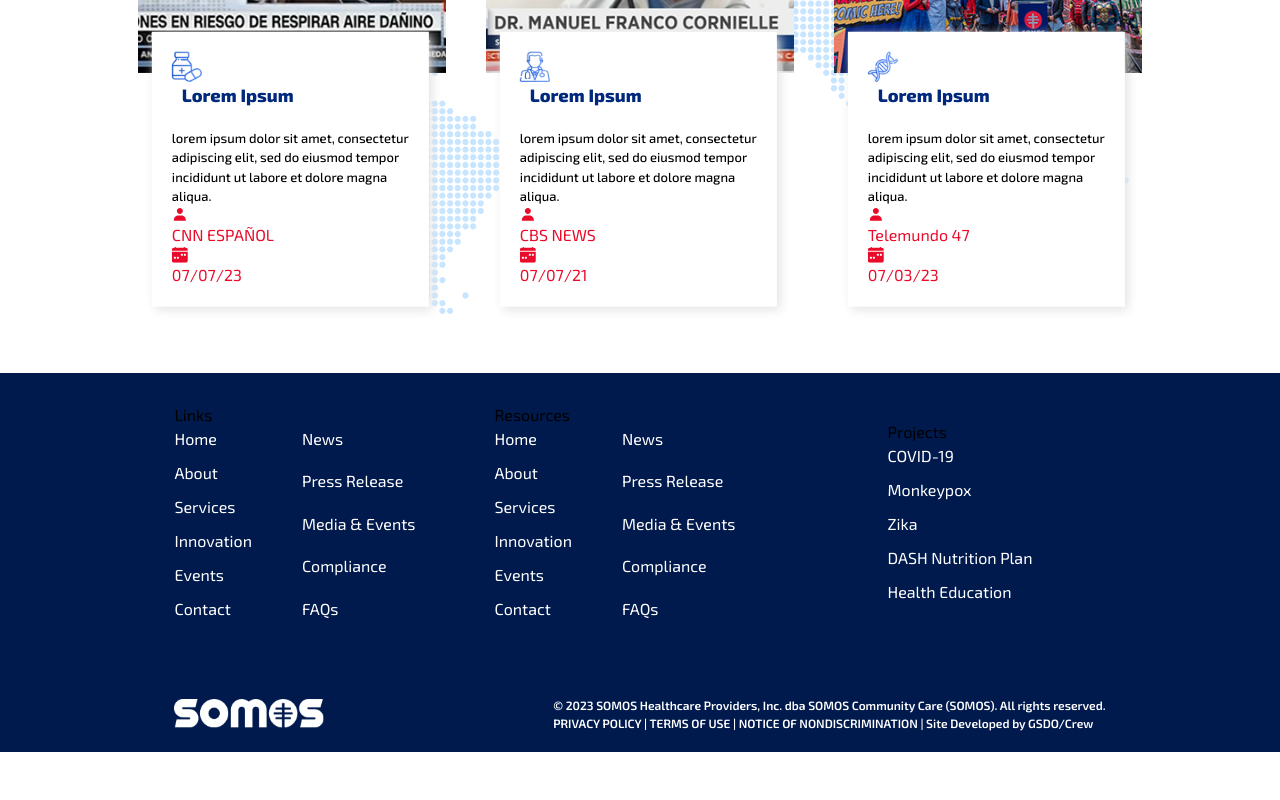
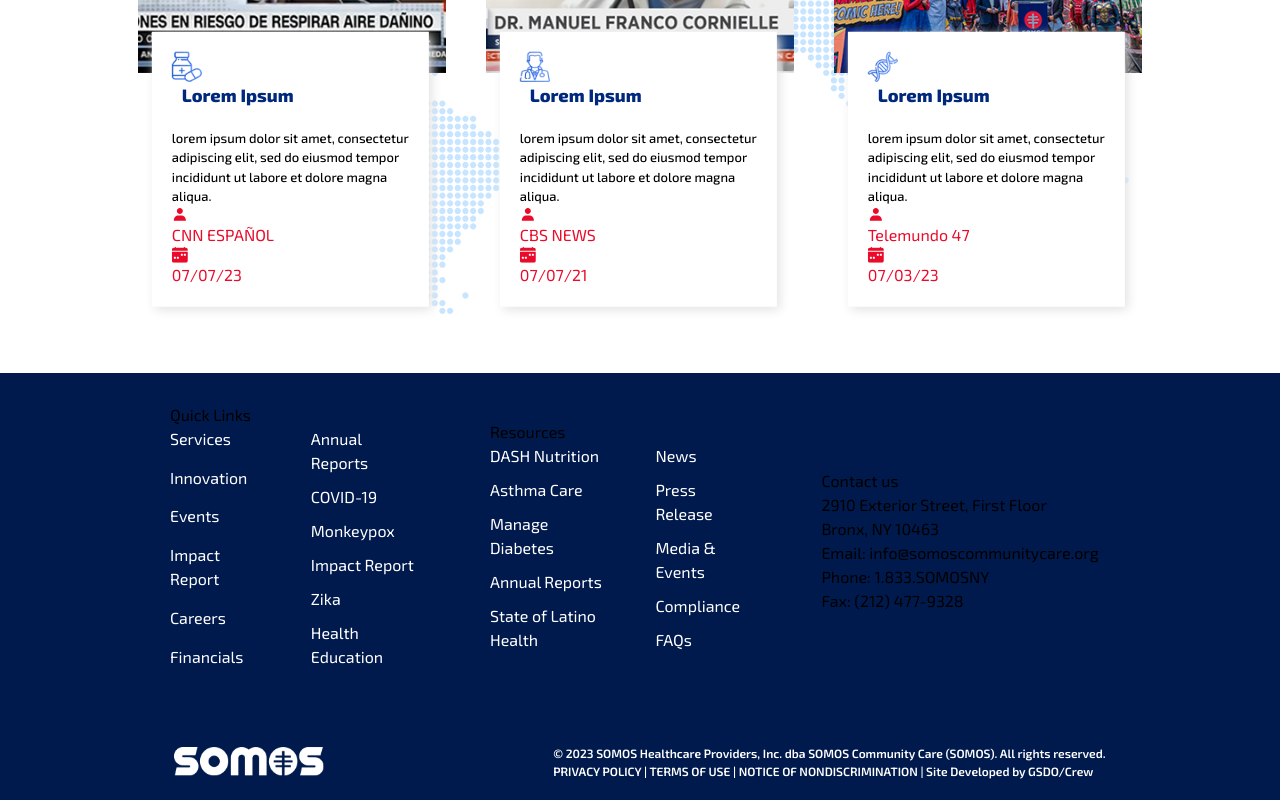
Before and after one commit to RochaMoran/RochaMoran-somos-website, a Next.js app: page /home in a window 1280 px wide. Shown: the part 3232-4032 px from the top of the page. Before the commit the page ends 3984 px from the top, so only its background shows below. Built offline with nearby package versions, Linux system fonts and the light colour scheme.

Commit message:
REFACTOR. text

```diff
--- a/src/app/components/Footer/index.tsx
+++ b/src/app/components/Footer/index.tsx
@@ -6,22 +6,23 @@
         <div className="section section-footer">
             <div className="container-footer">
                 <div className="footer-column footer-border">
-                    <h5 className="font-bold text-[1.5rem] text-white mb-4">Links</h5>
+                    <h5 className="font-bold text-[1.5rem] text-white mb-4">Quick Links</h5>
                     <div className="footer-double__items">
                         <div className="footer-items">
-                            <a href="#">Home</a>
-                            <a href="#">About</a>
-                            <a href="#">Services</a>
-                            <a href="#">Innovation</a>
-                            <a href="#">Events</a>
-                            <a href="#">Contact</a>
+                            <a href="/services">Services</a>
+                            <a href="/services">Innovation</a>
+                            <a href="/services">Events</a>
+                            <a href="/services">Impact Report</a>
+                            <a href="/services">Careers</a>
+                            <a href="/services">Financials</a>
                         </div>
                         <div className="footer-items">
-                            <a href="#">News</a>
-                            <a href="#">Press Release</a>
-                            <a href="#">Media & Events</a>
-                            <a href="#">Compliance</a>
-                            <a href="#">FAQs</a>
+                            <a href="/services">Annual Reports</a>
+                            <a href="/services">COVID-19</a>
+                            <a href="/services">Monkeypox</a>
+                            <a href="/services">Impact Report</a>
+                            <a href="/services">Zika</a>
+                            <a href="/services">Health Education</a>
                         </div>
                     </div>
                 </div>
@@ -29,30 +30,28 @@
                     <h5 className="font-bold text-[1.5rem] text-white mb-4">Resources</h5>
                     <div className="footer-double__items">
                         <div className="footer-items">
-                            <a href="#">Home</a>
-                            <a href="#">About</a>
-                            <a href="#">Services</a>
-                            <a href="#">Innovation</a>
-                            <a href="#">Events</a>
-                            <a href="#">Contact</a>
+                            <a href="/services">DASH Nutrition</a>
+                            <a href="/services">Asthma Care</a>
+                            <a href="/services">Manage Diabetes</a>
+                            <a href="/services">Annual Reports</a>
+                            <a href="/services">State of Latino Health</a>
                         </div>
                         <div className="footer-items">
-                            <a href="#">News</a>
-                            <a href="#">Press Release</a>
-                            <a href="#">Media & Events</a>
-                            <a href="#">Compliance</a>
-                            <a href="#">FAQs</a>
+                            <a href="/services">News</a>
+                            <a href="/services">Press Release</a>
+                            <a href="/services">Media & Events</a>
+                            <a href="/services">Compliance</a>
+                            <a href="/services">FAQs</a>
                         </div>
                     </div>
                 </div>
                 <div className="footer-column">
-                    <h5 className="font-bold text-[1.5rem] text-white mb-4">Projects</h5>
-                    <div className="footer-items">
-                        <a href="#">COVID-19</a>
-                        <a href="#">Monkeypox</a>
-                        <a href="#">Zika</a>
-                        <a href="#">DASH Nutrition Plan</a>
-                        <a href="#">Health Education</a>
+                    <h5 className="font-bold text-[1.5rem] text-white mb-4">Contact us</h5>
+                    <div className="footer-items text-white">
+                        <p>2910 Exterior Street, First Floor <br /> Bronx, NY 10463</p>
+                        <p><span className="font-bold">Email: </span>info@somoscommunitycare.org</p>
+                        <p><span className="font-bold">Phone: </span>1.833.SOMOSNY</p>
+                        <p><span className="font-bold">Fax: </span>(212) 477-9328</p>
                     </div>
 
                 </div>
@@ -62,7 +61,7 @@
             <Image width={100} height={100} className="footer-logo" src="/images/somos-white-logo.webp" alt="somos-logo" />
             <p className="footer-copyrigth">
                 © 2023 SOMOS Healthcare Providers, Inc. dba SOMOS Community Care (SOMOS). All rights reserved. <br />
-                <a href="#" className="underline">PRIVACY POLICY | TERMS OF USE | NOTICE OF NONDISCRIMINATION</a> | Site Developed by <a href="#" className="underline">GSDO/Crew</a>
+                <a href="/services" className="underline">PRIVACY POLICY | TERMS OF USE | NOTICE OF NONDISCRIMINATION</a> | Site Developed by <a href="#" className="underline">GSDO/Crew</a>
             </p>
         </div>
     </footer>
--- a/src/app/components/HealthEquity/index.tsx
+++ b/src/app/components/HealthEquity/index.tsx
@@ -4,15 +4,13 @@
   return (
     <div className="section health">
       <div className="health-content animated">
-        <h6>FEATURES</h6>
+        <h6>HEALTH EQUITY NY</h6>
         <h4 className="font-bold health-content__title">
-          Health Education <br /> Resources
+          Improving Health <br /> in Our Communities
         </h4>
         <p className="health-content__content">
-          Aliquam nec enim nec est porta blandit. Mauris blandit nunc at
-          pharetra tempor. Donec ut leo sed enim bibendum iaculis et nec eros.
-          erat ligula, commodo id vestibulum ac, cursus et nisi. Vivamus id urna
-          posuere orci molestie laoreet nec a eros.
+          SOMO&rsquo;s network provides culturally competent care to patients located in some of NYC&rsquo;s
+          most vulnerable communities and inmigrant neighborhoods of New York.
         </p>
         <div className="mt-5 flex justify-start items-center container-buttons__health">
             <a href="" className="btn-health">
```
